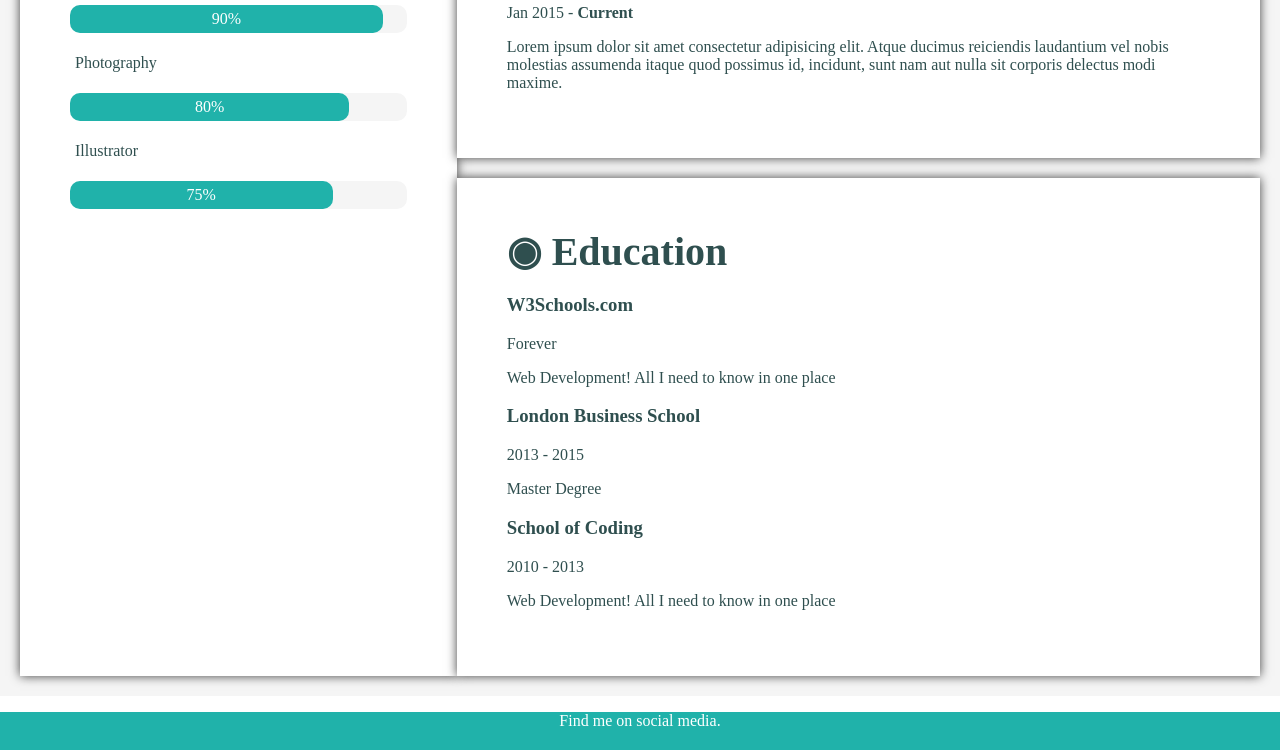
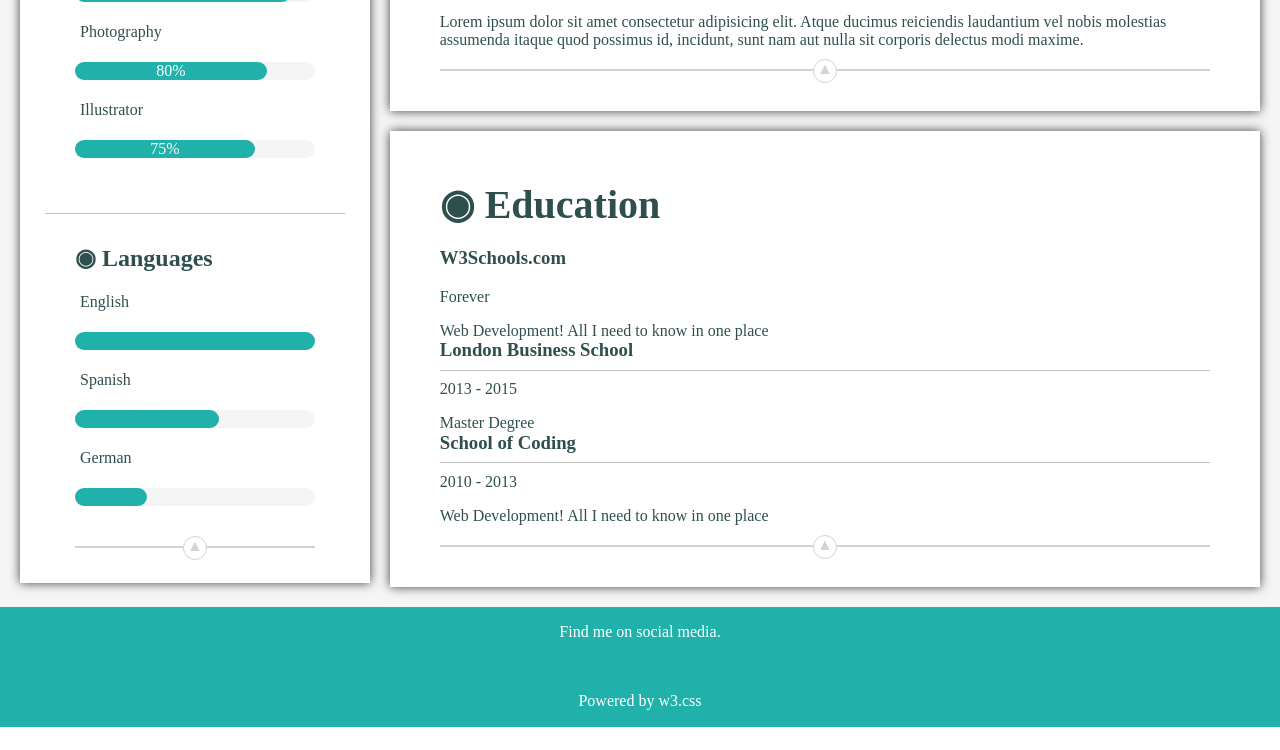
Before and after one commit to MaxAim/HTML-CV, a plain HTML site: page index.html in a window 1280 px wide. Shown: the part 616-1366 px from the top of the page. After the commit the page ends 1343 px from the top, so only its background shows below. Drawn offline with Linux system fonts and the light colour scheme.

Commit message:
Add files via upload

```diff
--- a/css/style.css
+++ b/css/style.css
@@ -2,6 +2,12 @@ body{
     overflow-x: hidden;
     color: darkslategray;
     margin: 0;
+}
+
+.colapsable{
+    max-height: 0;
+    transition: max-height 1s ease-out, opacity 1s ease-out;
+    overflow: hidden;
 }
 
 h1, h2{
@@ -9,11 +15,40 @@ h1, h2{
     margin: 0;
 }
 
+h1{
+    padding: 40% 0 20px 20px;
+}
+
+button{
+    position: relative;
+    background: lightgray;
+    border: none;
+    width: 100%;
+    height: 1px;
+    top: 40px;
+    display: flex;
+    justify-content: center;
+    cursor: pointer;
+}
+
+.button{
+    color: lightgray;
+    position: absolute;
+    top: -10px;
+    background-color: white;
+    border-radius: 100%;
+    width: 22px;
+    height: 22px;
+    border: thin solid lightgray;
+    font-size: 1rem;
+}
+
 #mainContainer{
     background-color: whitesmoke;
-    padding: 20px 20px 0px 20px;
     display: flex;
     justify-content: space-around;
+    column-gap: 20px;
+    padding: 20px 20px 0 20px;
 }
 
 aside, main>div{
@@ -23,14 +58,33 @@ aside, main>div{
     -moz-box-shadow: 0px 0px 10px 0px rgba(0, 0, 0, 0.75);
     margin-bottom: 20px;
     box-shadow: 50px;
-    padding: 50px;
+    padding: 50px 50px 80px 50px;
 }
 
 aside{
-    background: no-repeat center -25px url("../img/pfp.jpg");
-    background-size: 100%;
-    background-color: white;
     width: 27.25%;
+    padding: 0 0 20px 0;
+    height: fit-content;
+}
+
+.skills h2{
+    font-size: 1.5rem;
+}
+
+.skills{
+    margin: 25px;
+    padding: 25px;
+    border-top: 1px solid rgba(128, 128, 128, 0.5);
+}
+
+main p:nth-of-type(even){
+    border-bottom: 1px solid rgba(128, 128, 128, 0.5);
+    padding-bottom: 30px;
+    margin-bottom: -50px;
+}
+
+main div div:last-of-type p{
+    border: none;
 }
 
 .points{
@@ -41,8 +95,9 @@ aside{
 }
 
 #name{
-    height: 320px;
-    align-content: end;
+    background: no-repeat center center url("../img/pfp.jpg");
+    background-size: 100%;
+    align-items: end;
     display: grid;
     color: white;
 }
@@ -52,8 +107,8 @@ aside p{
 }
 
 main{
-    width: 65%;
-    height: fit-content;
+    width: auto;
+    min-width: 33%;
 }
 
 .percentages{
@@ -67,7 +122,12 @@ main{
 .percentages p{
     background-color: lightseagreen;
     border-radius: 10px;
-    animation: normal 5s fill;
+    padding: 0;
+    margin: 0;
+}
+
+.skills:last-of-type .percentages{
+    color: lightseagreen;
 }
 
 footer{
@@ -75,18 +135,58 @@ footer{
     color: white;
     height: 120px;
     text-align: center;
+    display: grid;
+    justify-content: center;
 }
 
+@media (max-width: 1400px) {
+    aside{
+        width: 50%;
+    }
+    .points{
+        display: block;
+        padding: 20px 0 0 30px;
+    }
+    .skills{
+        padding: 30px;
+    }
+}
 
-
-@keyframes fill {
-    0%{
-        width: 0%;
-    }
-    50%{
-        width: 90%;
-    }
-    100%{
+@media (max-width: 1024px) {
+    aside{
         width: 100%;
     }
+    .points{
+        width: 100%;
+        display: flex;
+        padding: 20px 0;
+        margin-bottom: -25px;
+        background-color: whitesmoke;
+    }
+    #mainContainer{
+        display: inline;
+        padding: 0;
+    }
+    aside, main>div{
+        box-shadow: none;
+        margin-bottom: 0;
+        box-shadow: none;
+        padding: 0;
+    }
+    main div{
+        padding: 30px;
+        padding-bottom: 80px;
+    }
+    main>div:nth-of-type(odd), .skills{
+        background-color: whitesmoke;
+    }
+    .skills{
+        background-color: white;
+    }
+    .skills:last-of-type{
+        padding-bottom: 80px;
+    }
+    .button{
+        padding: 0;
+    }
 }
--- a/index.html
+++ b/index.html
@@ -24,14 +24,24 @@
                     <p>◉ 1224435534</p>
                 </div>
             </div>
-            <div>
+            <div class="skills">
                 <h2>◉ Skills</h2>
                 <p>Adove Photoshop</p>
-                <div class="percentages"><p>90%</p></div>
+                <div class="percentages"><p class="colapsable aside">90%</p></div>
                 <p>Photography</p>
-                <div class="percentages"><p>80%</p></div>
+                <div class="percentages"><p class="colapsable aside">80%</p></div>
                 <p>Illustrator</p>
-                <div class="percentages"><p>75%</p></div>
+                <div class="percentages"><p class="colapsable aside">75%</p></div>
+            </div>
+            <div class="skills">
+                <h2>◉ Languages</h2>
+                <p>English</p>
+                <div class="percentages"><p class="colapsable aside">100%</p></div>
+                <p>Spanish</p>
+                <div class="percentages"><p class="colapsable aside">60%</p></div>
+                <p>German</p>
+                <div class="percentages"><p class="colapsable aside">30%</p></div>
+                <button onclick="full('aside')"><div class="button aside">▲</div></button>
             </div>
         </aside>
         <main>
@@ -44,32 +54,34 @@
                 <h2>◉ Work Experience</h2>
                 <div>
                     <h3>Front End Developer / w3schools.com</h3>
-                    <p>Jan 2015 - <b>Current</b></p>
-                    <p>Lorem ipsum dolor sit amet consectetur adipisicing elit. Exercitationem voluptatum quis, ab omnis excepturi quidem ea autem libero possimus repellendus rem, eaque dolor porro maiores expedita fugiat nobis beatae laborum.</p>
+                    <p class="colapsable work">Jan 2015 - <b>Current</b></p>
+                    <p class="colapsable work">Lorem ipsum dolor sit amet consectetur adipisicing elit. Exercitationem voluptatum quis, ab omnis excepturi quidem ea autem libero possimus repellendus rem, eaque dolor porro maiores expedita fugiat nobis beatae laborum.</p>
                 </div>
                 <div>
                     <h3>Web Developer / something.com</h3>
-                    <p>Jan 2015 - <b>Current</b></p>
-                    <p>Lorem ipsum dolor sit amet consectetur adipisicing elit. Atque ducimus reiciendis laudantium vel nobis molestias assumenda itaque quod possimus id, incidunt, sunt nam aut nulla sit corporis delectus modi maxime.</p>
+                    <p class="colapsable work">Jan 2015 - <b>Current</b></p>
+                    <p class="colapsable work">Lorem ipsum dolor sit amet consectetur adipisicing elit. Atque ducimus reiciendis laudantium vel nobis molestias assumenda itaque quod possimus id, incidunt, sunt nam aut nulla sit corporis delectus modi maxime.</p>
                 </div>
+                <button onclick="full('work')"><div class="button work">▲</div></button>
             </div>
             <div>
                 <h2>◉ Education</h2>
                 <div>
                     <h3>W3Schools.com</h3>
-                    <p>Forever</p>
-                    <p>Web Development! All I need to know in one place</p>
+                    <p class="colapsable education">Forever</p>
+                    <p class="colapsable education">Web Development! All I need to know in one place</p>
                 </div>
                 <div>
                     <h3>London Business School</h3>
-                    <p>2013 - 2015</p>
-                    <p>Master Degree</p>
+                    <p class="colapsable education">2013 - 2015</p>
+                    <p class="colapsable education">Master Degree</p>
                 </div>
                 <div>
                     <h3>School of Coding</h3>
-                    <p>2010 - 2013</p>
-                    <p>Web Development! All I need to know in one place</p>
+                    <p class="colapsable education">2010 - 2013</p>
+                    <p class="colapsable education">Web Development! All I need to know in one place</p>
                 </div>
+                <button onclick="full('education')"><div class="button education">▲</div></button>
             </div>
         </main>
     </div>
--- a/js/script.js
+++ b/js/script.js
@@ -1,6 +1,35 @@
 function load(){
     const percentages = document.getElementsByClassName("percentages");
     for (let element of percentages) {
-        element.children[0].style.maxWidth = element.children[0].innerHTML;
+        var count = parseInt(element.children[0].innerHTML);
+        for (let i = 0; i <= count; i++) {
+            setTimeout(() => { element.children[0].innerHTML = `${i}%`, element.children[0].style.maxWidth = element.children[0].innerHTML}, i * i / 4);
+        }
     };
+    for(let i of document.getElementsByClassName("colapsable")){
+        i.style.maxHeight = i.scrollHeight + "px";
+    }
 }
+
+function minimize(){
+    for(let i of document.getElementsByClassName("percentages")){
+        i.children[0].classList.remove("full")
+        i.children[0].classList.add("mini");
+    }
+}
+
+function full(group){
+    for(let i of document.getElementsByClassName(`colapsable ${group}`)){
+        if (i.style.maxHeight){
+            i.style.maxHeight = null;
+            i.style.opacity = 0;
+            document.getElementsByClassName(`button ${group}`)[0].style.transform = "rotate(180deg)";
+
+        }
+        else {
+            i.style.opacity = 1;
+            i.style.maxHeight = i.scrollHeight + "px";
+            document.getElementsByClassName(`button ${group}`)[0].style.transform = null;
+        }
+    }
+}
```
